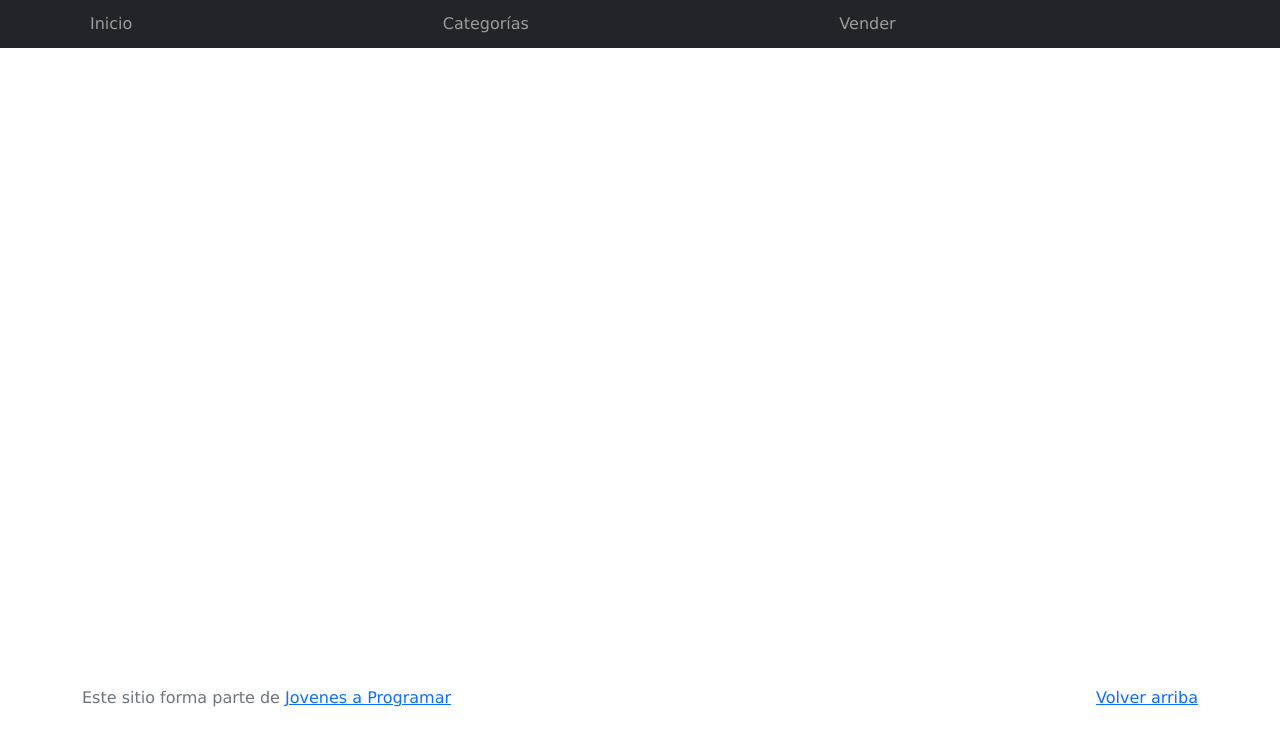
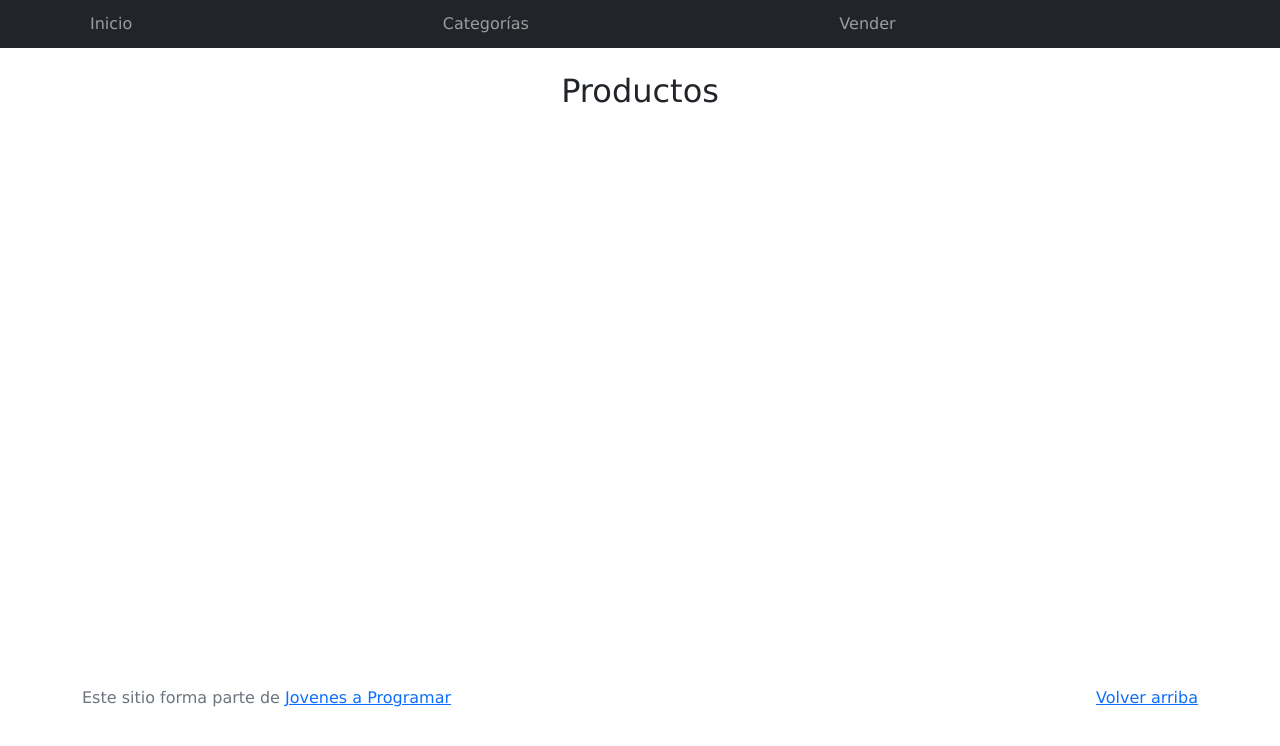
Before and after one commit to juanthove/proyecto_DW_grupo3, a plain HTML site: page products.html in a window 1280 px wide. Drawn offline with Linux system fonts and the light colour scheme; no server answers.

Commit message:
Agrego logica en products

```diff
--- a/products.html
+++ b/products.html
@@ -37,6 +37,9 @@
     </div>
   </nav>
   <main class="pb-5 container">
+    <div class="text-center p-4">
+      <h2>Productos</h2>
+    </div>
     <div class="container">
       <div class="row">
         <div class="list-group" id="products-list-container">
```
